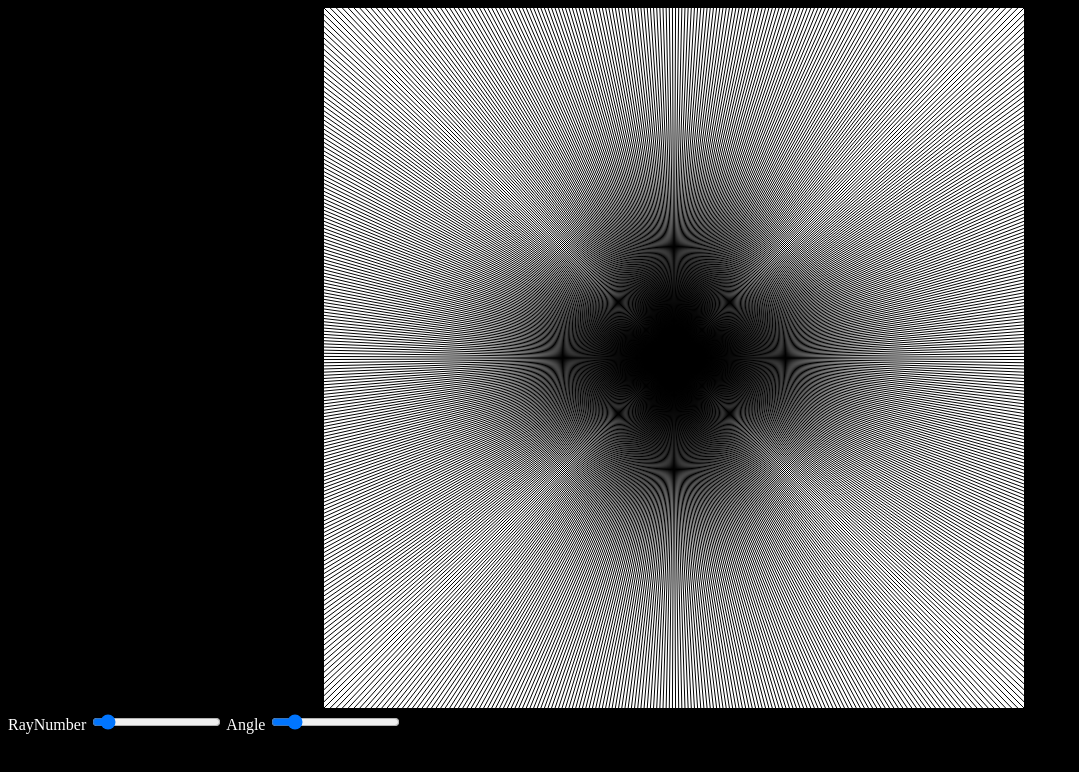
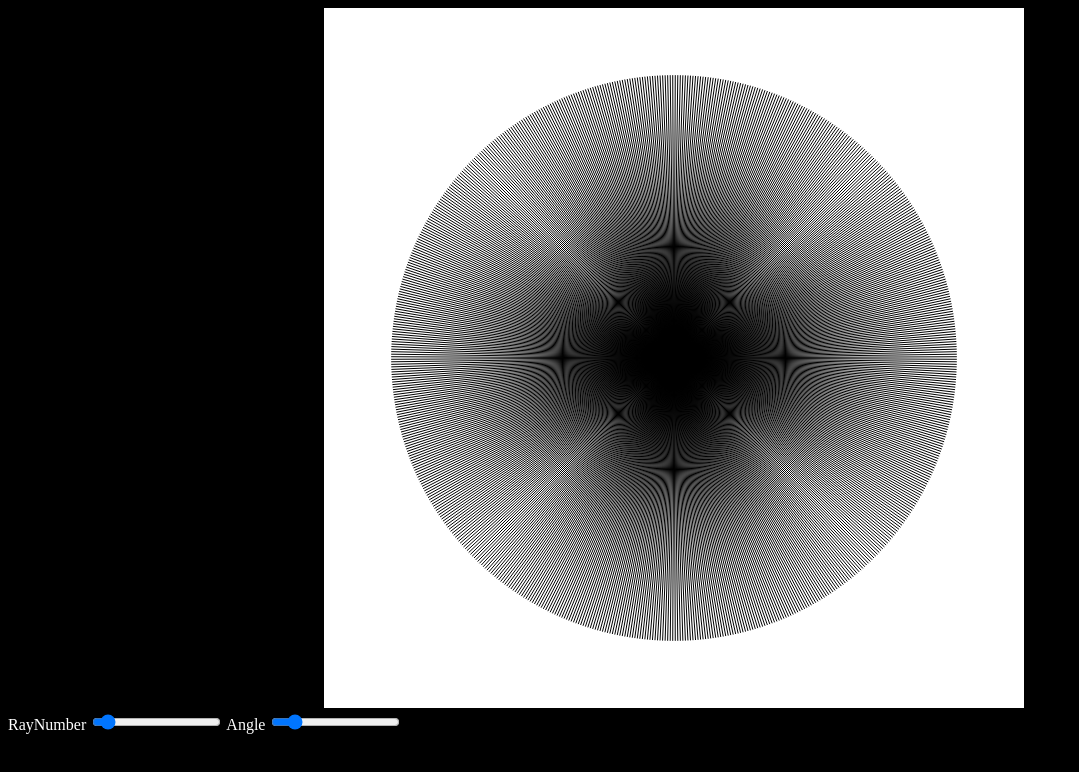
Before and after one commit to MattFThornton/RAYS, a plain HTML site: page index.html in a window 1280 px wide. Shown: the whole page, without its empty margins (0-1079 px from the left). Drawn offline with Linux system fonts and the light colour scheme.

Commit message:
Update index.html

```diff
--- a/index.html
+++ b/index.html
@@ -12,6 +12,6 @@
           <label style="color:white;" for="angle">Angle</label>
         <input type="range" min="1" max="360" value="50" class="slider" id="angle">
       </div>
-      <script type="text/javascript" src="script.js" language="javascript"></script>
+      <script type="text/javascript" src="test.js" language="javascript"></script>
   </body>
 </html>
```
